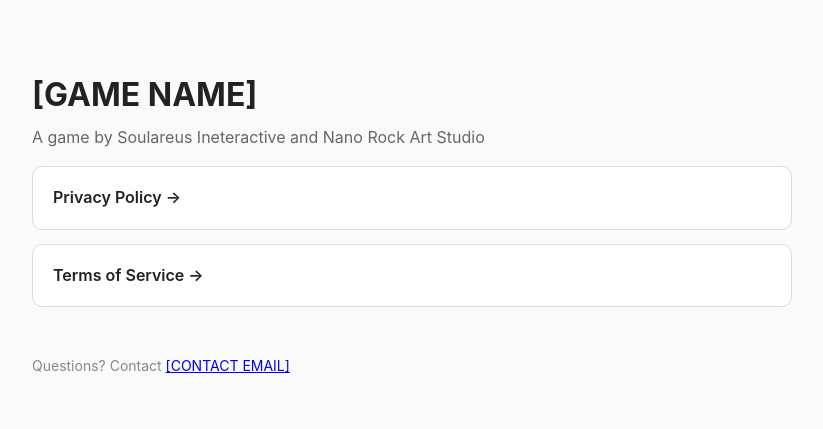
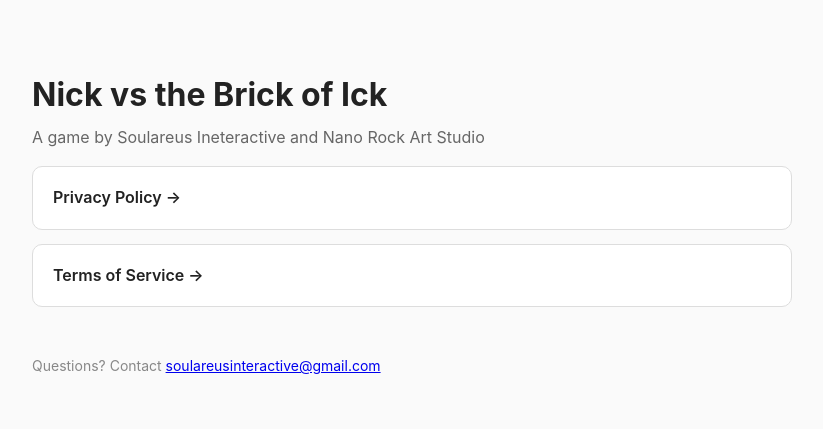
Before and after one commit to nicbiondi/NickVsTheBrickOfIckWebsite, a plain HTML site: page index.html in a window 1280 px wide. Shown: the whole page, without its empty margins (228-1051 px from the left). Drawn offline with Linux system fonts and the light colour scheme.

Commit message:
Update index.html

```diff
--- a/index.html
+++ b/index.html
@@ -3,7 +3,7 @@
 <head>
   <meta charset="UTF-8">
   <meta name="viewport" content="width=device-width, initial-scale=1.0">
-  <title>[GAME NAME] – Legal</title>
+  <title>Nick vs the Brick of Ick – Legal</title>
   <style>
     body { font-family: -apple-system, BlinkMacSystemFont, "Segoe UI", Roboto, Helvetica, Arial, sans-serif;
            max-width: 760px; margin: 0 auto; padding: 48px 20px; line-height: 1.6; color: #222; background: #fafafa; }
@@ -16,12 +16,12 @@
   </style>
 </head>
 <body>
-  <h1>[GAME NAME]</h1>
+  <h1>Nick vs the Brick of Ick</h1>
   <p class="sub">A game by Soulareus Ineteractive and Nano Rock Art Studio</p>
 
   <a class="card" href="privacy.html">Privacy Policy →</a>
   <a class="card" href="terms.html">Terms of Service →</a>
 
-  <footer>Questions? Contact <a href="mailto:[CONTACT EMAIL]">[CONTACT EMAIL]</a></footer>
+  <footer>Questions? Contact <a href="mailto:soulareusinteractive@gmail.com">soulareusinteractive@gmail.com</a></footer>
 </body>
 </html>
```
